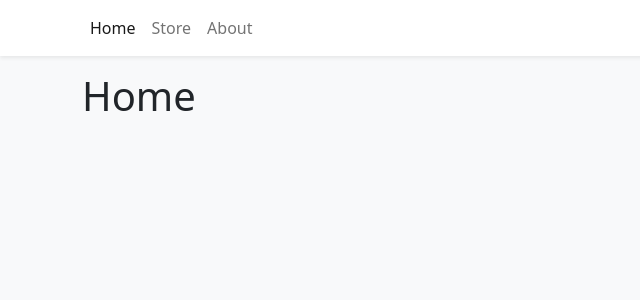
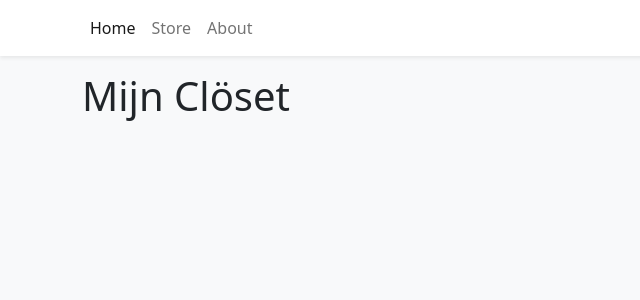
Before and after one commit to BBlivia/Mijn-Closet-store, a React (Vite) app: page / in a window 1280 px wide. Shown: the top 300 px of the page, without its empty margins (0-640 px from the left). Built offline with nearby package versions, Linux system fonts and the light colour scheme.

Commit message:
decided on a name

```diff
--- a/index.html
+++ b/index.html
@@ -4,7 +4,7 @@
     <meta charset="UTF-8" />
     <link rel="icon" type="image/svg+xml" href="/vite.svg" />
     <meta name="viewport" content="width=device-width, initial-scale=1.0" />
-    <title>Vite + React + TS</title>
+    <title>Mijn Clöset</title>
   </head>
   <body class="bg-light">
     <div id="root"></div>
--- a/src/pages/Home.tsx
+++ b/src/pages/Home.tsx
@@ -1,3 +1,3 @@
 export function Home(){
-    return <h1>Home</h1>
+    return <h1>Mijn Clöset</h1>
 }
```
